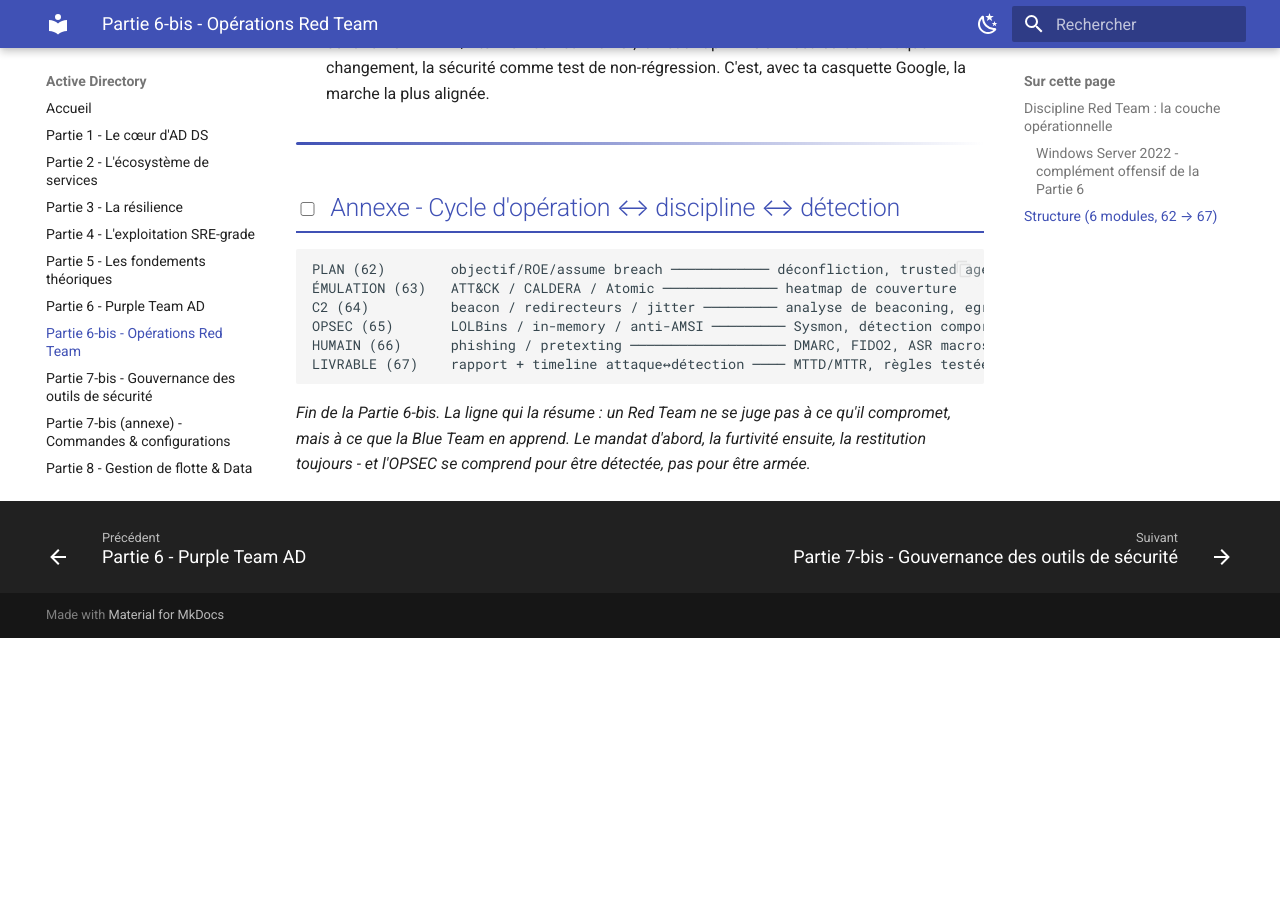
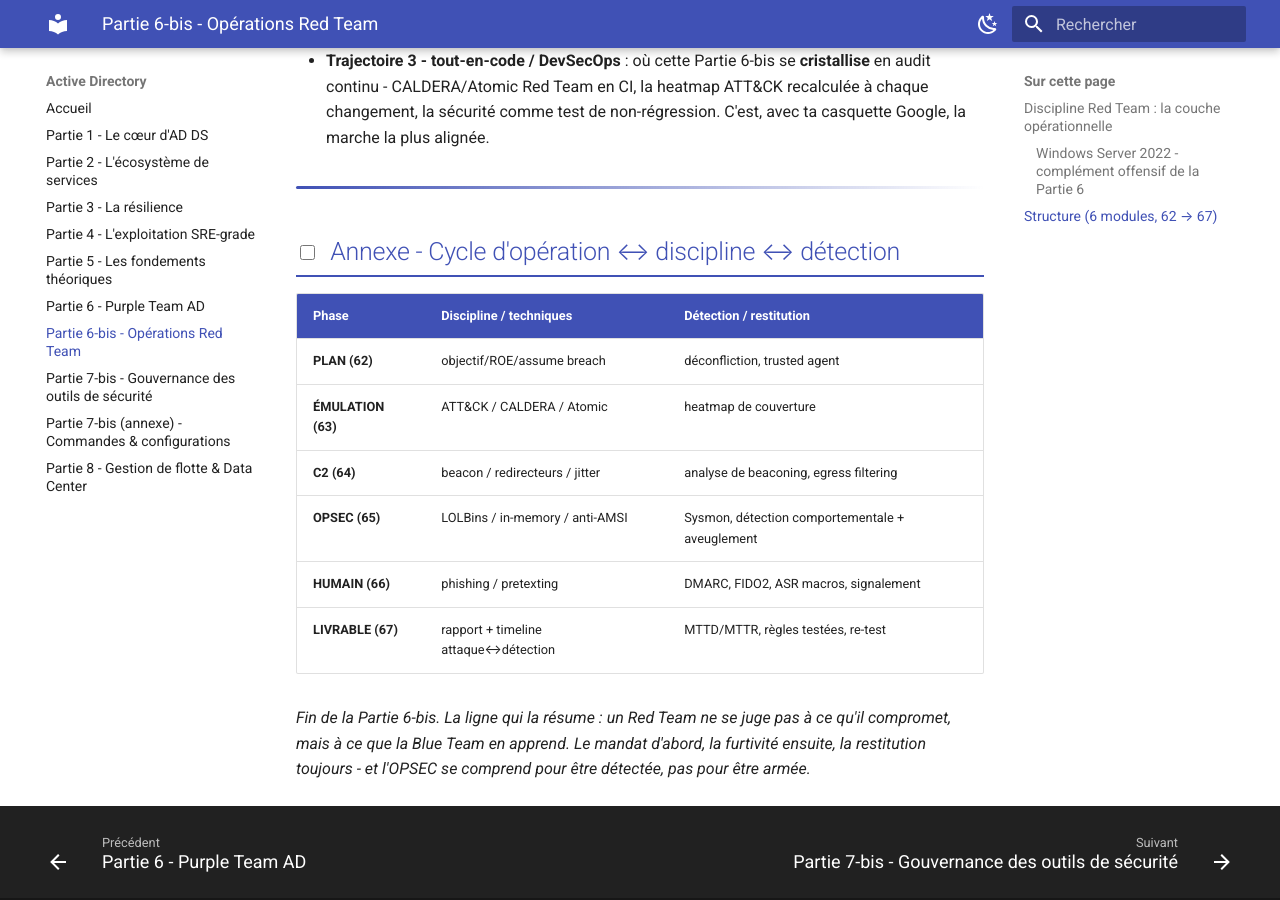
Before and after one commit to andrihan/Active-Directory, an MkDocs documentation site: the page built from docs/06-bis-red-team.md, in a window 1280 px wide and 900 px high, scrolled down 15415 px. Built offline with MkDocs 1.6.1 and Material for MkDocs 9.7.7, drawn with Linux system fonts in a browser that asks for light colours; before the commit the page ends 16053 px from its top, so only the background shows below that; some of the changed text lies outside the part shown.

Commit message:
feat: convertir les schémas des opérations Red Team en Mermaid et tableaux

````diff
--- a/docs/06-bis-red-team.md
+++ b/docs/06-bis-red-team.md
@@ -120,11 +120,12 @@ Ce que la Partie 6 ne couvrait pas : **comment on pilote une opération à dista
 
 ## 64.2 Anatomie d'un C2
 
-```
-   Opérateur ──▶ TEAM SERVER (C2) ──▶ [Redirecteurs] ──▶ Implant sur la cible
-                     │                                         │
-                     └──── canal de commande chiffré ◀─────────┘
-                            (callback / beacon périodique)
+```mermaid
+flowchart LR
+    O["Opérateur"] --> TS["TEAM SERVER (C2)"]
+    TS --> R["Redirecteurs"]
+    R --> I["Implant sur la cible"]
+    I -.->|"canal de commande chiffré<br/>(callback / beacon périodique)"| TS
 ```
 
 - **L'implant (beacon/agent)** : le programme déposé sur la machine compromise. Il « rappelle » (callback) le C2 à intervalle réglable (**sleep/jitter**) pour recevoir des ordres et renvoyer des résultats. Le jitter (aléa sur l'intervalle) casse la régularité qui trahit une machine.
@@ -338,13 +339,13 @@ Le point que je veux te laisser, avec ma casquette d'ingénieur : **la maîtrise
 
 ## Annexe - Cycle d'opération ↔ discipline ↔ détection
 
-```
-PLAN (62)        objectif/ROE/assume breach ──────────── déconfliction, trusted agent
-ÉMULATION (63)   ATT&CK / CALDERA / Atomic ────────────── heatmap de couverture
-C2 (64)          beacon / redirecteurs / jitter ───────── analyse de beaconing, egress filtering
-OPSEC (65)       LOLBins / in-memory / anti-AMSI ───────── Sysmon, détection comportementale + aveuglement
-HUMAIN (66)      phishing / pretexting ─────────────────── DMARC, FIDO2, ASR macros, signalement
-LIVRABLE (67)    rapport + timeline attaque↔détection ──── MTTD/MTTR, règles testées, re-test
-```
+| Phase | Discipline / techniques | Détection / restitution |
+|---|---|---|
+| **PLAN (62)** | objectif/ROE/assume breach | déconfliction, trusted agent |
+| **ÉMULATION (63)** | ATT&CK / CALDERA / Atomic | heatmap de couverture |
+| **C2 (64)** | beacon / redirecteurs / jitter | analyse de beaconing, egress filtering |
+| **OPSEC (65)** | LOLBins / in-memory / anti-AMSI | Sysmon, détection comportementale + aveuglement |
+| **HUMAIN (66)** | phishing / pretexting | DMARC, FIDO2, ASR macros, signalement |
+| **LIVRABLE (67)** | rapport + timeline attaque↔détection | MTTD/MTTR, règles testées, re-test |
 
 *Fin de la Partie 6-bis. La ligne qui la résume : un Red Team ne se juge pas à ce qu'il compromet, mais à ce que la Blue Team en apprend. Le mandat d'abord, la furtivité ensuite, la restitution toujours - et l'OPSEC se comprend pour être détectée, pas pour être armée.*
````
